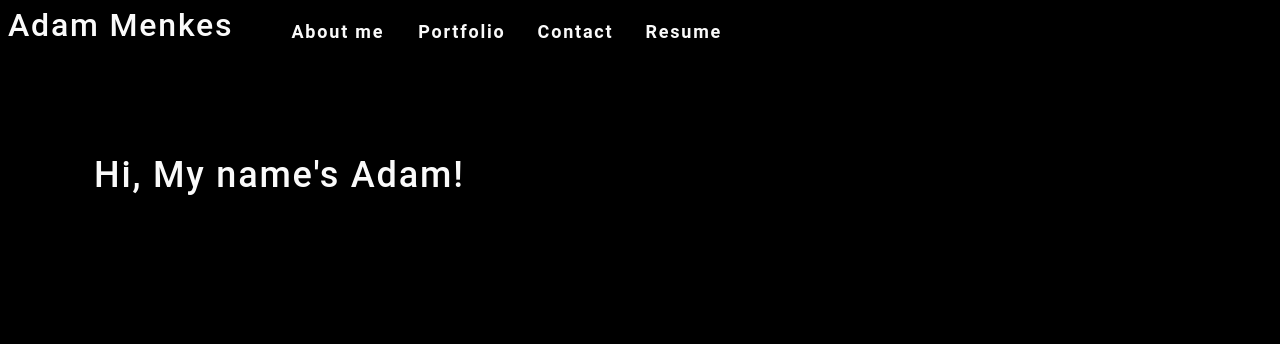
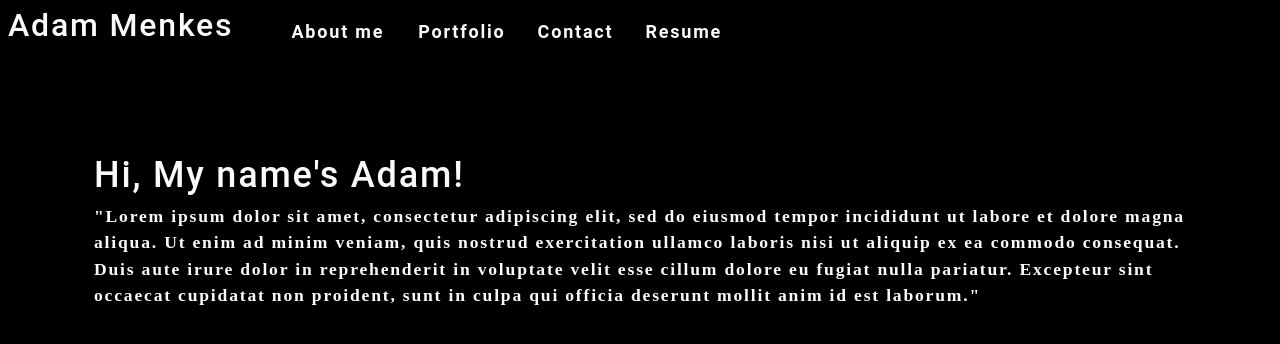
Before and after one commit to amenkes24/20_React_Portfolio, a React (Create React App) app in the folder adam-port/: page / in a window 1280 px wide. Shown: the top 344 px of the page. Built offline with nearby package versions, Linux system fonts and the light colour scheme.

Commit message:
create paragraph

```diff
--- a/adam-port/src/components/About/index.js
+++ b/adam-port/src/components/About/index.js
@@ -4,6 +4,7 @@
   return (
     <section className="my-5">
       <h1 id="about">Hi, My name's Adam!</h1>
+      <p>"Lorem ipsum dolor sit amet, consectetur adipiscing elit, sed do eiusmod tempor incididunt ut labore et dolore magna aliqua. Ut enim ad minim veniam, quis nostrud exercitation ullamco laboris nisi ut aliquip ex ea commodo consequat. Duis aute irure dolor in reprehenderit in voluptate velit esse cillum dolore eu fugiat nulla pariatur. Excepteur sint occaecat cupidatat non proident, sunt in culpa qui officia deserunt mollit anim id est laborum."</p>
     </section>
   );
 }
```
